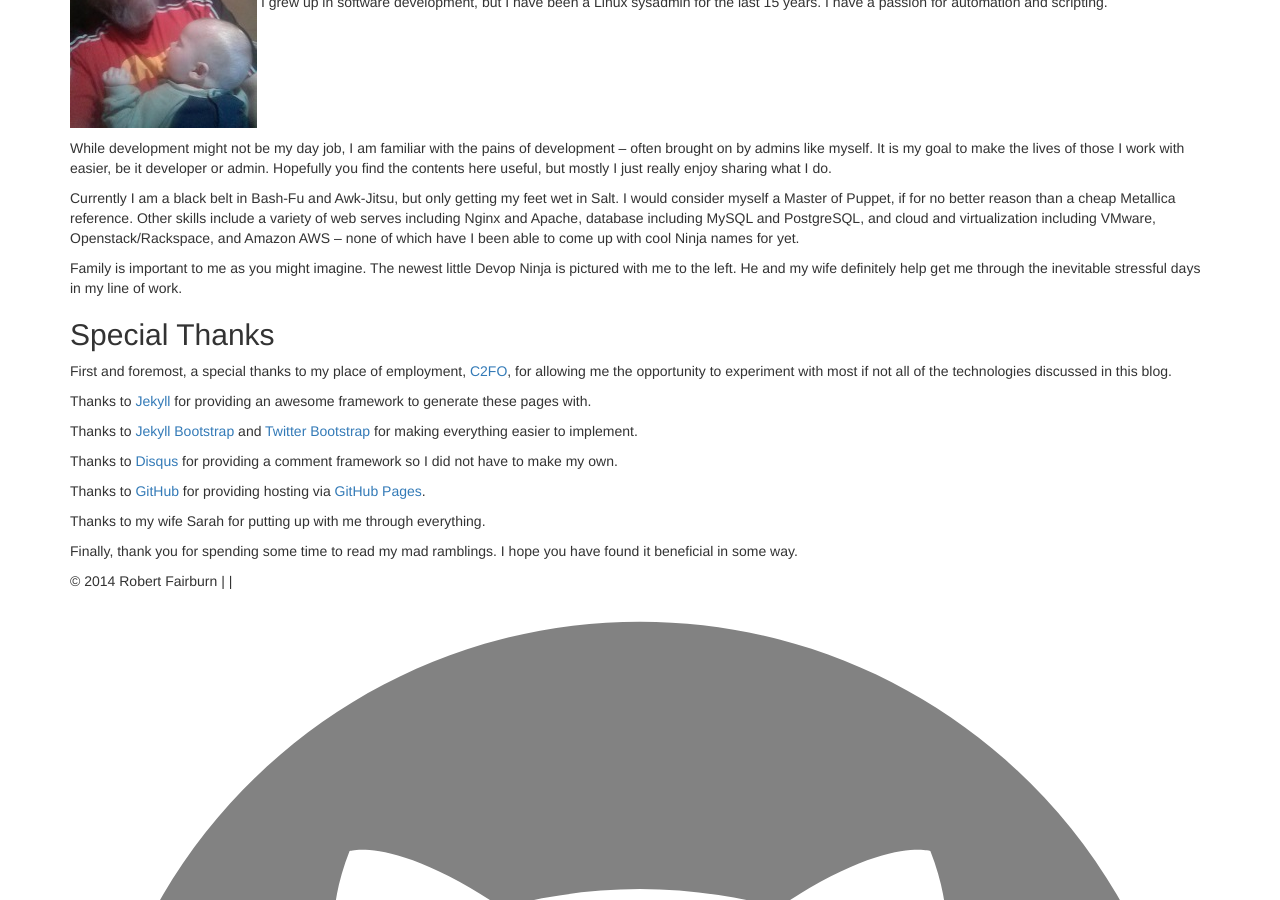
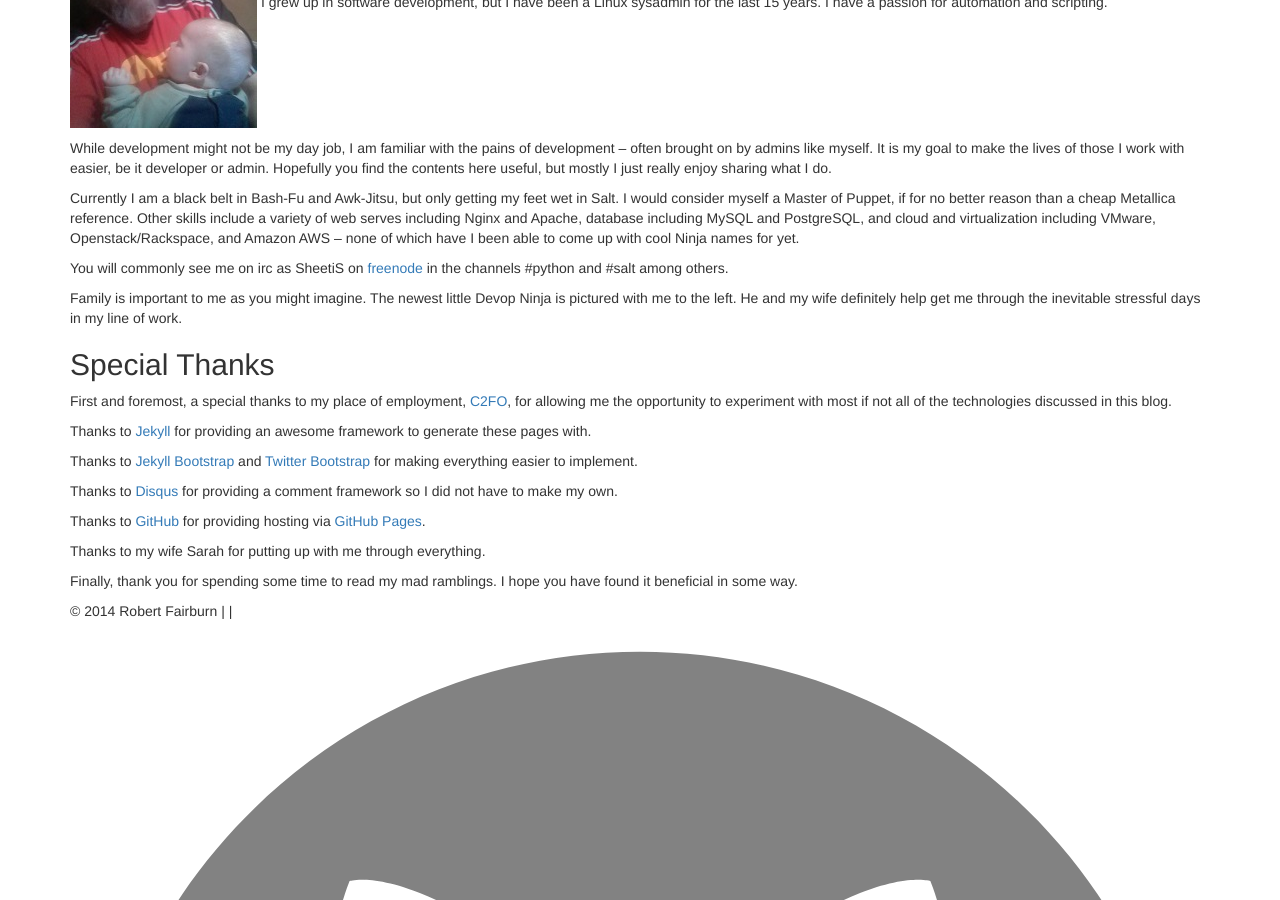
Before and after one commit to rfairburn/rfairburn.github.io, a Jekyll site: the page built from about.md, in a window 1280 px wide and 900 px high, scrolled down 377 px. Built offline with Jekyll 4.4.1, drawn with Linux system fonts in a browser that asks for light colours; nearby versions of some CDN libraries; library files that are not in the unit come from our copies; comment, search, counter and statistics services are not loaded.

Commit message:
Update about page

```diff
--- a/about.md
+++ b/about.md
@@ -11,6 +11,8 @@ group: navigation
 While development might not be my day job, I am familiar with the pains of development -- often brought on by admins like myself. It is my goal to make the lives of those I work with easier, be it developer or admin.  Hopefully you find the contents here useful, but mostly I just really enjoy sharing what I do.
 
 Currently I am a black belt in Bash-Fu and Awk-Jitsu, but only getting my feet wet in Salt.  I would consider myself a Master of Puppet, if for no better reason than a cheap Metallica reference.  Other skills include a variety of web serves including Nginx and Apache, database including MySQL and PostgreSQL, and cloud and virtualization including VMware, Openstack/Rackspace, and Amazon AWS -- none of which have I been able to come up with cool Ninja names for yet.
+
+You will commonly see me on irc as SheetiS on [freenode](https://freenode.net/) in the channels #python and #salt among others.
 
 Family is important to me as you might imagine.  The newest little Devop Ninja is pictured with me to the left.  He and my wife definitely help get me through the inevitable stressful days in my line of work.
 
```
